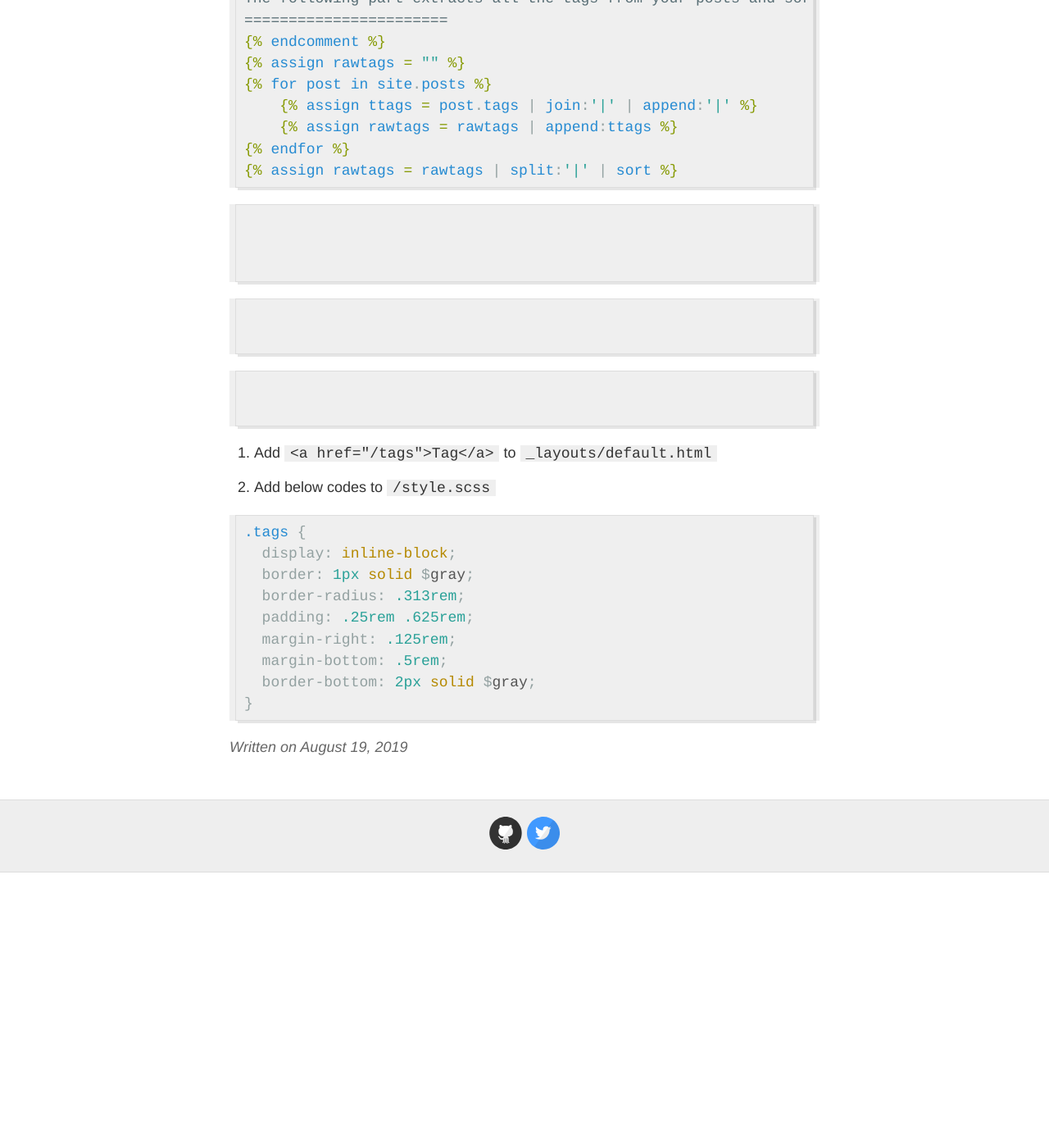
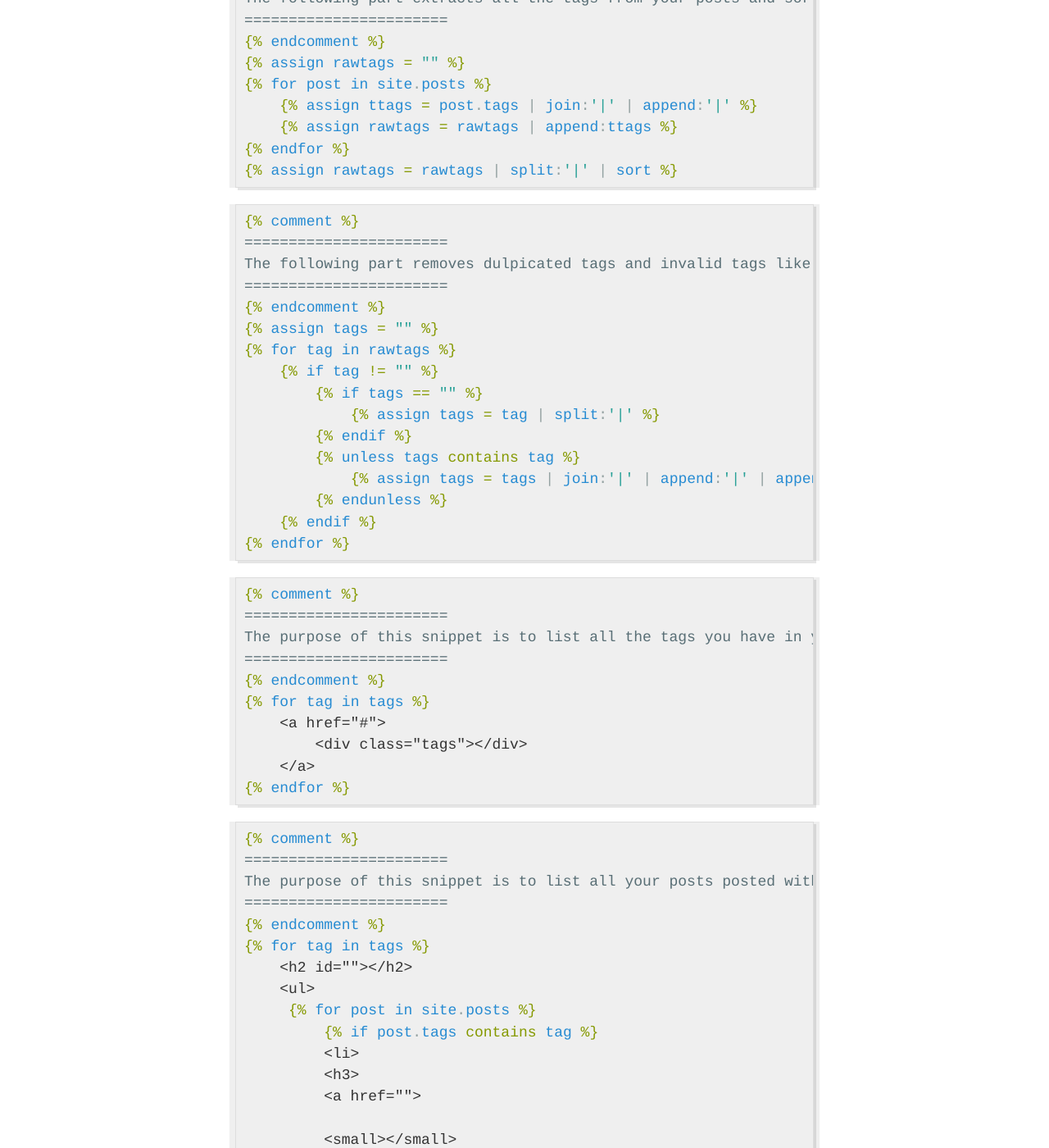
Before and after one commit to MingLang/MingLang.github.io, a Jekyll site: the page built from _posts/2019-08-19-Add-tags-on-Jekyll-pages.md, in a window 1280 px wide and 1400 px high, scrolled down 489 px. Shown: the whole window at 82% size. Built offline with Jekyll 4.4.1, drawn with Linux system fonts in a browser that asks for light colours; before the commit the page ends 1553 px from its top, so only the background shows below that; some of the changed text lies outside the part shown.

Commit message:
Update 2019-08-19-Add-tags-on-Jekyll-pages.md

````diff
--- a/_posts/2019-08-19-Add-tags-on-Jekyll-pages.md
+++ b/_posts/2019-08-19-Add-tags-on-Jekyll-pages.md
@@ -29,63 +29,63 @@ The following part extracts all the tags from your posts and sort tags, so that
 ```
 
 ```liquid
-{% comment %}
+{{ '{% comment %' }}}
 =======================
 The following part removes dulpicated tags and invalid tags like blank tag.
 =======================
-{% endcomment %}
-{% assign tags = "" %}
-{% for tag in rawtags %}
-    {% if tag != "" %}
-        {% if tags == "" %}
-            {% assign tags = tag | split:'|' %}
-        {% endif %}
-        {% unless tags contains tag %}
-            {% assign tags = tags | join:'|' | append:'|' | append:tag | split:'|' %}
-        {% endunless %}
-    {% endif %}
-{% endfor %}
+{{ '{% endcomment %' }}}
+{{ '{% assign tags = "" %' }}}
+{{ '{% for tag in rawtags %' }}}
+    {{ '{% if tag != "" %' }}}
+        {{ '{% if tags == "" %' }}}
+            {{ "{% assign tags = tag | split:'|' %" }}}
+        {{ '{% endif %' }}}
+        {{ '{% unless tags contains tag %' }}}
+            {{ "{% assign tags = tags | join:'|' | append:'|' | append:tag | split:'|' %" }}}
+        {{ '{% endunless %' }}}
+    {{ '{% endif %' }}}
+{{ '{% endfor %' }}}
 ```
 
 ```liquid
-{% comment %}
+{{ '{% comment %' }}}
 =======================
 The purpose of this snippet is to list all the tags you have in your site.
 =======================
-{% endcomment %}
-{% for tag in tags %}
+{{ '{% endcomment %' }}}
+{{ '{% for tag in tags %' }}}
     <a href="#{{ tag | slugify }}">
         <div class="tags">{{ tag }}</div>
     </a>
-{% endfor %}
+{{ '{% endfor %' }}}
 ```
 
 ```liquid
-{% comment %}
+{{ '{% comment %' }}}
 =======================
 The purpose of this snippet is to list all your posts posted with a certain tag.
 =======================
-{% endcomment %}
-{% for tag in tags %}
+{{ '{% endcomment %' }}}
+{{ '{% for tag in tags %' }}}
     <h2 id="{{ tag | slugify }}">{{ tag }}</h2>
     <ul>
-     {% for post in site.posts %}
-         {% if post.tags contains tag %}
+     {{ '{% for post in site.posts %' }}}
+         {{ '{% if post.tags contains tag %' }}}
          <li>
          <h3>
          <a href="{{ post.url }}">
          {{ post.title }}
          <small>{{ post.date | date_to_string }}</small>
          </a>
-         {% for tag in post.tags %}
+         {{ '{% for tag in post.tags %' }}}
              <a class="tag" href="/blog/tag/#{{ tag | slugify }}">{{ tag }}</a>
-         {% endfor %}
+         {{ '{% endfor %' }}}
          </h3>
          </li>
-         {% endif %}
-     {% endfor %}
+         {{ '{% endif %' }}}
+     {{ '{% endfor %' }}}
     </ul>
-{% endfor %}
+{{ '{% endfor %' }}}
 ```
 
 
````
